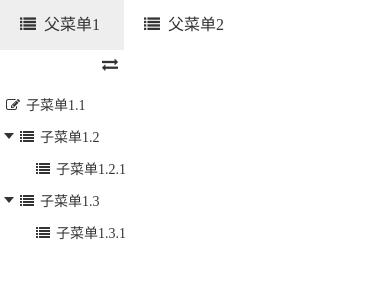
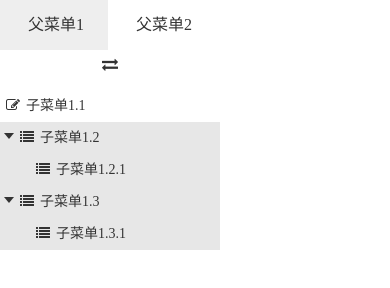
Before and after one commit to Heanes/treeView.js, a plain HTML site: page demo/demo.html in a window 390 px wide. Drawn offline with Linux system fonts and the light colour scheme.

Commit message:
添加几个图标显示配置选项，添加节点展开与折叠样式

```diff
--- a/css/treeView.css
+++ b/css/treeView.css
@@ -35,6 +35,7 @@
 .tree-list-wrap.switch>.tree-group.active{display:block;}
 
 .tree-list-wrap .tree-group li{display:block;line-height:32px;font-size:14px;cursor:pointer;}
+.tree-list-wrap .tree-group li.expand{background-color:#e7e7e7;}
 /* 折叠样式 */
 .tree-list-wrap .tree-group li.tree-node.collapse>ul{display:none;}
 .tree-list-wrap .tree-group li.active>ul{display:block;}
--- a/demo/js/demo.js
+++ b/demo/js/demo.js
@@ -19,7 +19,8 @@ $(function () {
             enableIndentLeft: true,                 // 允许向左缩进
             enableLink: true,                       // 开启链接
             enableTopSwitch: true,                  // 开启顶部切换标识
-            topSwitcherTarget: '.tree-top',     // 开启了顶部切换后，根节点展示在此处(填写jQuery选择器支持的字符)
+            showTopNavIcon: false,                  // 顶部导航是否显示图标
+            topSwitcherTarget: '.tree-top',         // 开启了顶部切换后，根节点展示在此处(填写jQuery选择器支持的字符)
 
             onNodeSelected: function (event, node) {
                 if(node.target && node.target == '_blank'){
--- a/js/treeView.js
+++ b/js/treeView.js
@@ -45,6 +45,10 @@
             leftHover: {
                 bgColor: '#eee',        // 侧边树的鼠标浮上背景色 leftHover.bgColor
                 color: '#333'           // 侧边树的鼠标浮上字体色 leftHover.color
+            },
+            leftNodeExpanded: {
+                bgColor: '#eee',        // 侧边树的节点展开时背景色 leftNodeExpanded.bgColor
+                color: ''               // 侧边树的节点展开时字体色 leftNodeExpanded.color
             }
         },
 
@@ -52,9 +56,12 @@
 
         enableTopSwitch: false,         // 开启顶部切换标识
         topSwitcherTarget: '',          // 开启了顶部切换后，根节点展示在此处(填写jQuery选择器支持的字符)
+        showTopNavIcon: true,           // 顶部导航是否显示图标
 
         enableIndentLeft: false,        // 是否允许向左缩进
         indentLeftDelay: 1000,          // 向左缩进的动画延时毫秒数
+
+        showSingleNodeIcon: true,       // 无子树节点是否显示图标
 
         multiSelect: false,
 
@@ -319,7 +326,14 @@
     TreeView.prototype.setExpandedStyle = function (node, $nodeDom, state, options) {
         if (state === node.state.expanded) return;
         var _this = this;
-        $nodeDom.toggleClass('collapse');
+        //$nodeDom.toggleClass('collapse');
+        if($nodeDom.hasClass('collapse')){
+            $nodeDom.removeClass('collapse').addClass('expand');
+        } else if($nodeDom.hasClass('expand')){
+            $nodeDom.removeClass('expand').addClass('collapse');
+        } else{
+            $nodeDom.addClass('collapse');
+        }
         $nodeDom.find('.node-collapse-expand-icon').toggleClass(function() {
             if ($(this).hasClass(_this.options.iconCollapse)) {
                 $(this).removeClass(_this.options.iconCollapse);
@@ -566,7 +580,7 @@
             if(level == 0){
                 // 根节点放置在顶部切换
                 // 添加图标icon
-                if (_this.options.showIcon) {
+                if (_this.options.showIcon && _this.options.showTopNavIcon) {
                     var topIconClassList = ['node-icon'];
                     topIconClassList.push(node.nodeIcon || _this.options.nodeIcon);
                     $treeNodeWrap
@@ -610,12 +624,18 @@
                     }
                 }
 
-                // 添加折叠及其他样式
+                // 有子树的添加折叠及其他样式
                 var ceIconClassList = [];
                 if (node.nodes && node.nodes.length > 0) {
                     ceIconClassList.push('node-collapse-expand-icon');
-                    node.state.expanded ? ceIconClassList.push(_this.options.iconExpand)
-                        : ceIconClassList.push(_this.options.iconCollapse);
+                    if(node.state.expanded){
+                        // 添加展开样式
+                        ceIconClassList.push(_this.options.iconExpand);
+                        $treeNodeLi.addClass('expand');
+                    }else{
+                        ceIconClassList.push(_this.options.iconCollapse);
+                        $treeNodeLi.addClass('collapse');
+                    }
                     $treeNodeWrap
                         .append($(_this.template.icon)
                             .addClass(ceIconClassList.join(' '))
@@ -626,12 +646,15 @@
 
                 // 添加图标icon
                 if (_this.options.showIcon) {
+                    // 只有左侧第一级节点 或者 该节点存在子树 或者该节点是叶子节点但是开启了“叶子节点也显示图标”时才显示节点图标
+                    if(level == 1 || _this.options.showSingleNodeIcon || (node.nodes && node.nodes.length > 0)) {
                         var nodeIconClassList = ['node-icon'];
                         nodeIconClassList.push(node.nodeIcon || _this.options.nodeIcon);
                         $treeNodeWrap
                             .append($(_this.template.icon)
                                 .addClass(nodeIconClassList.join(' '))
                             );
+                    }
                 }
 
                 // 添加文字及链接
@@ -646,7 +669,7 @@
                 //console.log('buildTree: level: ' + level);
                 //console.log($treeNodeLi.html());
                 // 递归
-                if (node.nodes && node.nodes.length > 0 && node.state.expanded && !node.state.disabled) {
+                if (node.nodes && node.nodes.length > 0) {
                     $treeNodeLi.append(_this.buildTree(node.nodes, level, toSwitch));
                 }
 
@@ -827,6 +850,14 @@
         if(this.options.style.leftHover.color){
             style += '.tree-list-wrap .tree-node .node-wrap:hover{color:' + this.options.style.leftHover.color + '}';
         }
+        // 侧边树的展开背景色 leftNodeExpanded.bgColor
+        if(this.options.style.leftNodeExpanded.bgColor){
+            style += 'tree-list-wrap .tree-group li.expand{background-color:' + this.options.style.leftNodeExpanded.bgColor + '}';
+        }
+        // 侧边树的展开字体色 leftNodeExpanded.color
+        if(this.options.style.leftNodeExpanded.color){
+            style += '.tree-list-wrap .tree-group li.expand{color:' + this.options.style.leftNodeExpanded.color + '}';
+        }
         return style;
     };
 
```
Also changed, not shown: js/treeView.min.js. Lines whose indentation alone changed are shown as unchanged.
